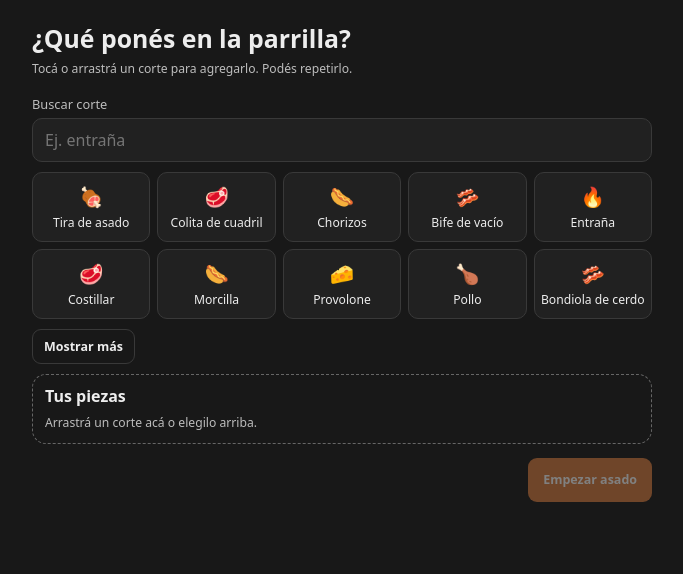
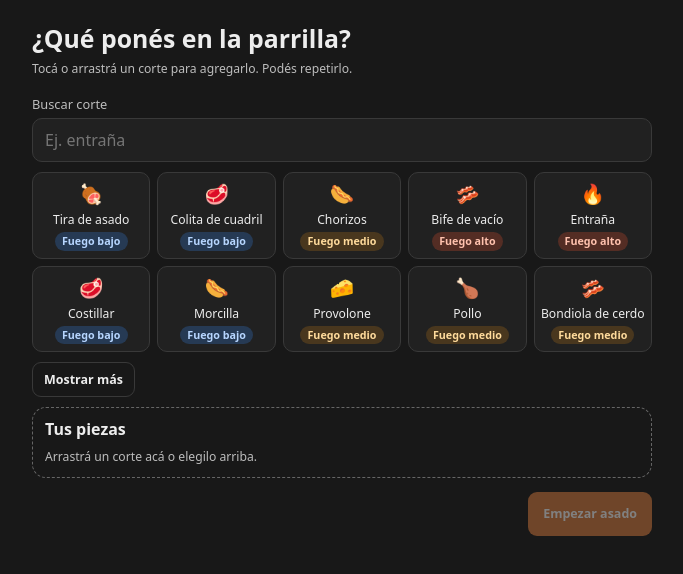
Before and after one commit to diegorych/parrilla-timer, a plain HTML site: page index.html in a window 1280 px wide. Shown: the whole page, without its empty margins (298-981 px from the left). Drawn offline with Linux system fonts and the light colour scheme.

Commit message:
Mostrar el nivel de fuego con badges

```diff
--- a/app.js
+++ b/app.js
@@ -1,29 +1,29 @@
 const presets = [
-  { name: 'Chorizos', cook: 30, flip: 7, phase: 'Entrada', detail: 'Fuego medio · girar regularmente' },
-  { name: 'Provolone', cook: 10, flip: 0, phase: 'Entrada', detail: 'En provoletera · sin girar el queso' },
-  { name: 'Colita de cuadril', cook: 55, flip: 15, phase: 'Carne', detail: 'Pieza entera · fuego medio-bajo' },
-  { name: 'Tira de asado', cook: 45, flip: 30, phase: 'Carne', detail: 'Grosor medio · primero del lado del hueso' },
-  { name: 'Bife de vacío', cook: 20, flip: 10, phase: 'Carne', detail: 'Fuego medio-alto · ajustá según el grosor' },
-  { name: 'Entraña', cook: 8, flip: 4, phase: 'Carne', detail: 'Fuego fuerte · una vuelta a mitad' },
-  { name: 'Vacío entero', cook: 65, flip: 25, detail: 'Fuego medio-bajo', sizes: [50, 85], rest: 10 },
-  { name: 'Matambre', cook: 30, flip: 15, detail: 'Fuego medio', sizes: [20, 45] },
-  { name: 'Bife de chorizo', cook: 16, flip: 8, detail: 'Fuego medio-alto', sizes: [10, 24] },
-  { name: 'Ojo de bife', cook: 16, flip: 8, detail: 'Fuego medio-alto', sizes: [10, 24] },
-  { name: 'Lomo', cook: 18, flip: 8, detail: 'En medallones · fuego medio-alto', sizes: [12, 26] },
-  { name: 'Picaña', cook: 45, flip: 15, detail: 'Pieza entera · fuego medio-bajo', sizes: [35, 60], rest: 8 },
-  { name: 'Tapa de asado', cook: 55, flip: 20, detail: 'Fuego medio-bajo', sizes: [40, 70], rest: 10 },
-  { name: 'Costillar', cook: 120, flip: 60, detail: 'Fuego bajo · empezá del lado del hueso', sizes: [90, 165], rest: 10 },
-  { name: 'Bife angosto', cook: 15, flip: 7, detail: 'Fuego medio-alto', sizes: [10, 22] },
-  { name: 'Bife ancho', cook: 18, flip: 9, detail: 'Fuego medio-alto', sizes: [12, 26] },
-  { name: 'Cuadril', cook: 18, flip: 8, detail: 'En bifes · fuego medio-alto', sizes: [12, 26] },
-  { name: 'Bondiola de cerdo', cook: 24, flip: 10, detail: 'En bifes · fuego medio', sizes: [16, 35], emoji: '🥓' },
-  { name: 'Pechito de cerdo', cook: 60, flip: 25, detail: 'Fuego medio-bajo', sizes: [45, 80], rest: 5, emoji: '🍖' },
-  { name: 'Pollo', cook: 45, flip: 20, detail: 'En presas · fuego medio', sizes: [30, 60], emoji: '🍗' },
-  { name: 'Morcilla', cook: 12, flip: 6, phase: 'Entrada', detail: 'Ya cocida · calentar a fuego suave', emoji: '🌭' },
-  { name: 'Mollejas', cook: 35, flip: 12, phase: 'Entrada', detail: 'Fuego medio · dorar por ambos lados', sizes: [25, 45] },
-  { name: 'Chinchulines', cook: 50, flip: 15, phase: 'Entrada', detail: 'Fuego medio-bajo', sizes: [40, 60] },
-  { name: 'Riñones', cook: 18, flip: 8, phase: 'Entrada', detail: 'En mitades · fuego medio', sizes: [12, 25] },
-  { name: 'Chistorra', cook: 14, flip: 5, phase: 'Entrada', detail: 'Fuego medio · girar regularmente', emoji: '🌭' },
+  { name: 'Chorizos', cook: 30, flip: 7, phase: 'Entrada', heat: 'medio' },
+  { name: 'Provolone', cook: 10, flip: 0, phase: 'Entrada', heat: 'medio' },
+  { name: 'Colita de cuadril', cook: 55, flip: 15, phase: 'Carne', heat: 'bajo' },
+  { name: 'Tira de asado', cook: 45, flip: 30, phase: 'Carne', heat: 'bajo' },
+  { name: 'Bife de vacío', cook: 20, flip: 10, phase: 'Carne', heat: 'alto' },
+  { name: 'Entraña', cook: 8, flip: 4, phase: 'Carne', heat: 'alto' },
+  { name: 'Vacío entero', cook: 65, flip: 25, heat: 'bajo', sizes: [50, 85], rest: 10 },
+  { name: 'Matambre', cook: 30, flip: 15, heat: 'medio', sizes: [20, 45] },
+  { name: 'Bife de chorizo', cook: 16, flip: 8, heat: 'alto', sizes: [10, 24] },
+  { name: 'Ojo de bife', cook: 16, flip: 8, heat: 'alto', sizes: [10, 24] },
+  { name: 'Lomo', cook: 18, flip: 8, heat: 'alto', sizes: [12, 26] },
+  { name: 'Picaña', cook: 45, flip: 15, heat: 'bajo', sizes: [35, 60], rest: 8 },
+  { name: 'Tapa de asado', cook: 55, flip: 20, heat: 'bajo', sizes: [40, 70], rest: 10 },
+  { name: 'Costillar', cook: 120, flip: 60, heat: 'bajo', sizes: [90, 165], rest: 10 },
+  { name: 'Bife angosto', cook: 15, flip: 7, heat: 'alto', sizes: [10, 22] },
+  { name: 'Bife ancho', cook: 18, flip: 9, heat: 'alto', sizes: [12, 26] },
+  { name: 'Cuadril', cook: 18, flip: 8, heat: 'alto', sizes: [12, 26] },
+  { name: 'Bondiola de cerdo', cook: 24, flip: 10, heat: 'medio', sizes: [16, 35], emoji: '🥓' },
+  { name: 'Pechito de cerdo', cook: 60, flip: 25, heat: 'bajo', sizes: [45, 80], rest: 5, emoji: '🍖' },
+  { name: 'Pollo', cook: 45, flip: 20, heat: 'medio', sizes: [30, 60], emoji: '🍗' },
+  { name: 'Morcilla', cook: 12, flip: 6, phase: 'Entrada', heat: 'bajo', emoji: '🌭' },
+  { name: 'Mollejas', cook: 35, flip: 12, phase: 'Entrada', heat: 'medio', sizes: [25, 45] },
+  { name: 'Chinchulines', cook: 50, flip: 15, phase: 'Entrada', heat: 'bajo', sizes: [40, 60] },
+  { name: 'Riñones', cook: 18, flip: 8, phase: 'Entrada', heat: 'medio', sizes: [12, 25] },
+  { name: 'Chistorra', cook: 14, flip: 5, phase: 'Entrada', heat: 'medio', emoji: '🌭' },
 ];
 
 const key = 'parrilla-timer-v1';
@@ -49,6 +49,13 @@ const profiles = [
   { thin: 6, thick: 10 },
   ...presets.slice(6).map(preset => preset.sizes ? { thin: preset.sizes[0], thick: preset.sizes[1] } : null),
 ];
+function setHeatBadge(badge, type) {
+  const heat = presets[type].heat;
+  badge.className = 'heat-badge';
+  badge.dataset.heat = heat;
+  badge.textContent = 'Fuego ' + heat;
+}
+
 function createPiece(type, profile = 'medium', id = crypto.randomUUID()) {
   return {
     ...presets[type], phase: presets[type].phase ?? 'Carne', ...freshCut(), id, type, profile,
@@ -206,13 +213,13 @@ function createView(cut) {
   const index = cut.type;
   const card = $('#cut-template').content.firstElementChild.cloneNode(true);
   const fields = Object.fromEntries(
-    ['phase', 'state', 'name', 'detail', 'emoji', 'left', 'box', 'flip', 'bar', 'toggle', 'reset', 'edit', 'minus', 'plus', 'turn']
+    ['phase', 'state', 'name', 'heat', 'emoji', 'left', 'box', 'flip', 'bar', 'toggle', 'reset', 'edit', 'minus', 'plus', 'turn']
       .map(field => [field, $("[data-" + field + "]", card)]),
   );
   fields.phase.textContent = cut.phase;
   fields.phase.dataset.phase = cut.phase;
   fields.name.textContent = cut.name;
-  fields.detail.textContent = cut.detail;
+  setHeatBadge(fields.heat, index);
   fields.emoji.textContent = (emojis[index] ?? presets[index].emoji ?? '🥩');
   fields.left.setAttribute('aria-label', 'Cocción restante');
   fields.flip.setAttribute('aria-label', 'Próxima vuelta');
@@ -362,9 +369,12 @@ function createCutCard(type, container) {
   button.draggable = true;
   button.setAttribute('aria-label', 'Agregar ' + preset.name);
   const icon = document.createElement('span');
+  icon.className = 'cut-icon';
   icon.textContent = emojis[type] ?? preset.emoji ?? '🥩';
   icon.setAttribute('aria-hidden', 'true');
-  button.append(icon, preset.name);
+  const badge = document.createElement('span');
+  setHeatBadge(badge, type);
+  button.append(icon, preset.name, badge);
   button.addEventListener('click', () => addPiece(type));
   button.addEventListener('dragstart', event => {
     draggedType = type;
--- a/index.html
+++ b/index.html
@@ -96,7 +96,7 @@
         <div class="ring" data-bar role="progressbar" aria-label="Progreso de cocción" aria-valuenow="0"><span data-emoji aria-hidden="true"></span></div>
         <div>
           <h2 data-name></h2>
-          <p class="muted" data-detail></p>
+          <span class="heat-badge" data-heat></span>
           <button class="digits time-button" data-edit aria-label="Ajustar tiempos" title="Ajustar tiempos"><span role="timer" data-left></span></button>
         </div>
       </div>
--- a/styles.css
+++ b/styles.css
@@ -82,7 +82,7 @@ dialog .muted { margin: 7px 0 14px; }
 .cut-card { min-width: 0; border: 1px solid var(--line); border-radius: 10px; background: var(--card); }
 .cut-card:has(.cut-quantity:not([hidden])) { border-color: #a86742; }
 .cut-option { width: 100%; min-height: 68px; display: grid; justify-items: center; align-content: center; gap: 4px; padding: 7px 5px; border: 0; border-radius: 9px; color: var(--text); background: transparent; font: inherit; font-size: .76rem; text-align: center; cursor: pointer; touch-action: manipulation; }
-.cut-option span { font-size: 1.22rem; }
+.cut-icon { font-size: 1.22rem; }
 .cut-option:active { background: #392c24; }
 .cut-quantity { display: grid; grid-template-columns: minmax(0, 1fr) 44px; align-items: center; gap: 4px; padding: 5px; border-top: 1px solid var(--line); color: var(--muted); font-size: .64rem; }
 .cut-quantity input { width: 100%; min-height: 36px; padding: 3px; font-size: 16px; color: var(--text); background: var(--bg); border: 1px solid #666; border-radius: 6px; }
@@ -100,3 +100,9 @@ dialog .muted { margin: 7px 0 14px; }
 .setup-actions .button { min-height: 44px; }
 
 #finish-session { display: block; min-height: 44px; margin-top: 12px; }
+
+.heat-badge { display: inline-block; width: fit-content; padding: 3px 7px; border-radius: 999px; font-size: .67rem; font-weight: 700; line-height: 1.2; white-space: nowrap; }
+.piece .heat-badge { margin-top: 5px; }
+.heat-badge[data-heat="bajo"] { color: #b7d6ff; background: #263a54; }
+.heat-badge[data-heat="medio"] { color: #ffdb9c; background: #49371e; }
+.heat-badge[data-heat="alto"] { color: #ffc2ae; background: #542d24; }
--- a/sw.js
+++ b/sw.js
@@ -1,5 +1,5 @@
 const prefix = 'parrilla:' + self.registration.scope + ':';
-const cacheName = prefix + 'v9';
+const cacheName = prefix + 'v10';
 const assets = ['./', './index.html', './styles.css', './app.js', './manifest.webmanifest', './icons/icon-192.png', './icons/icon-512.png'];
 
 self.addEventListener('install', event => {
```
